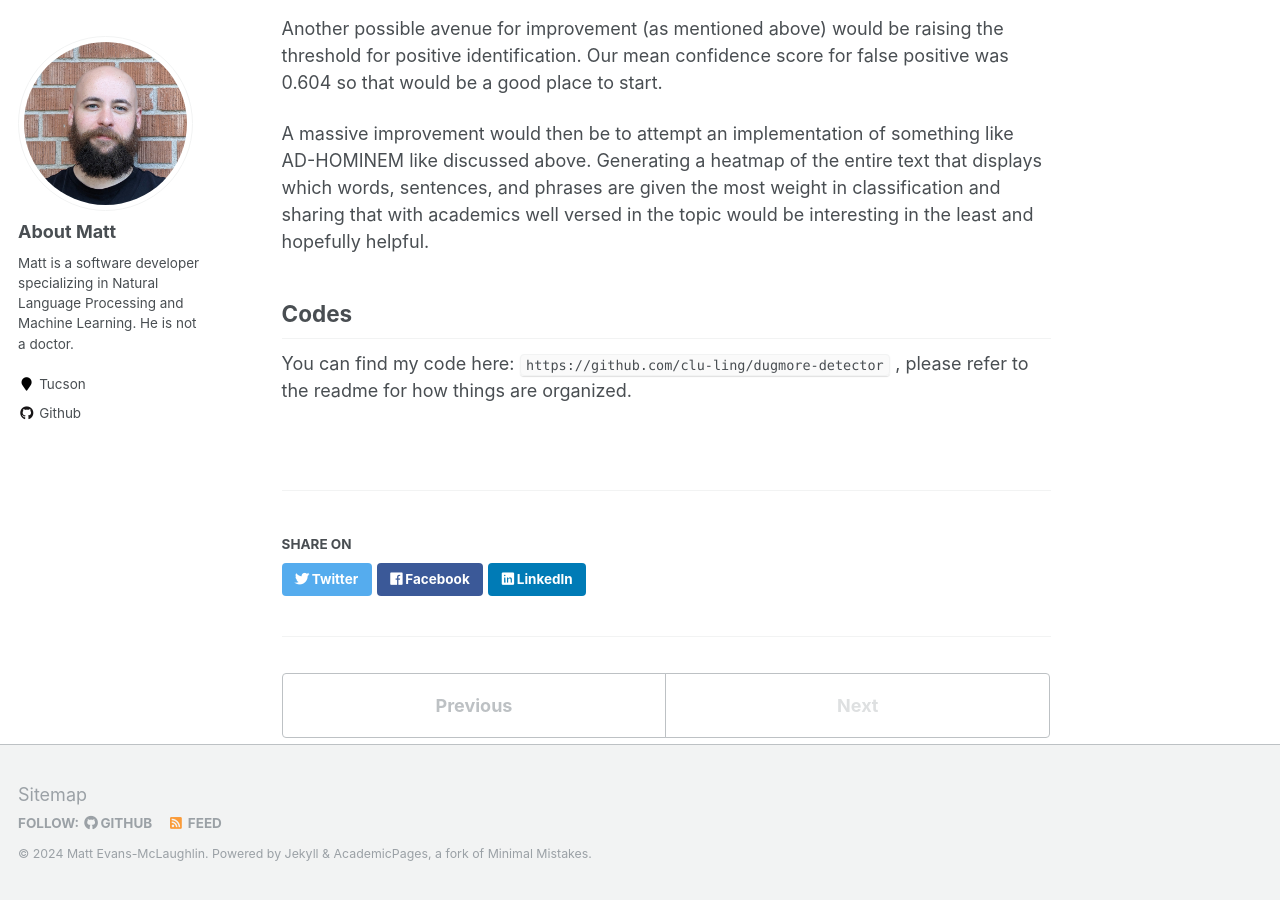
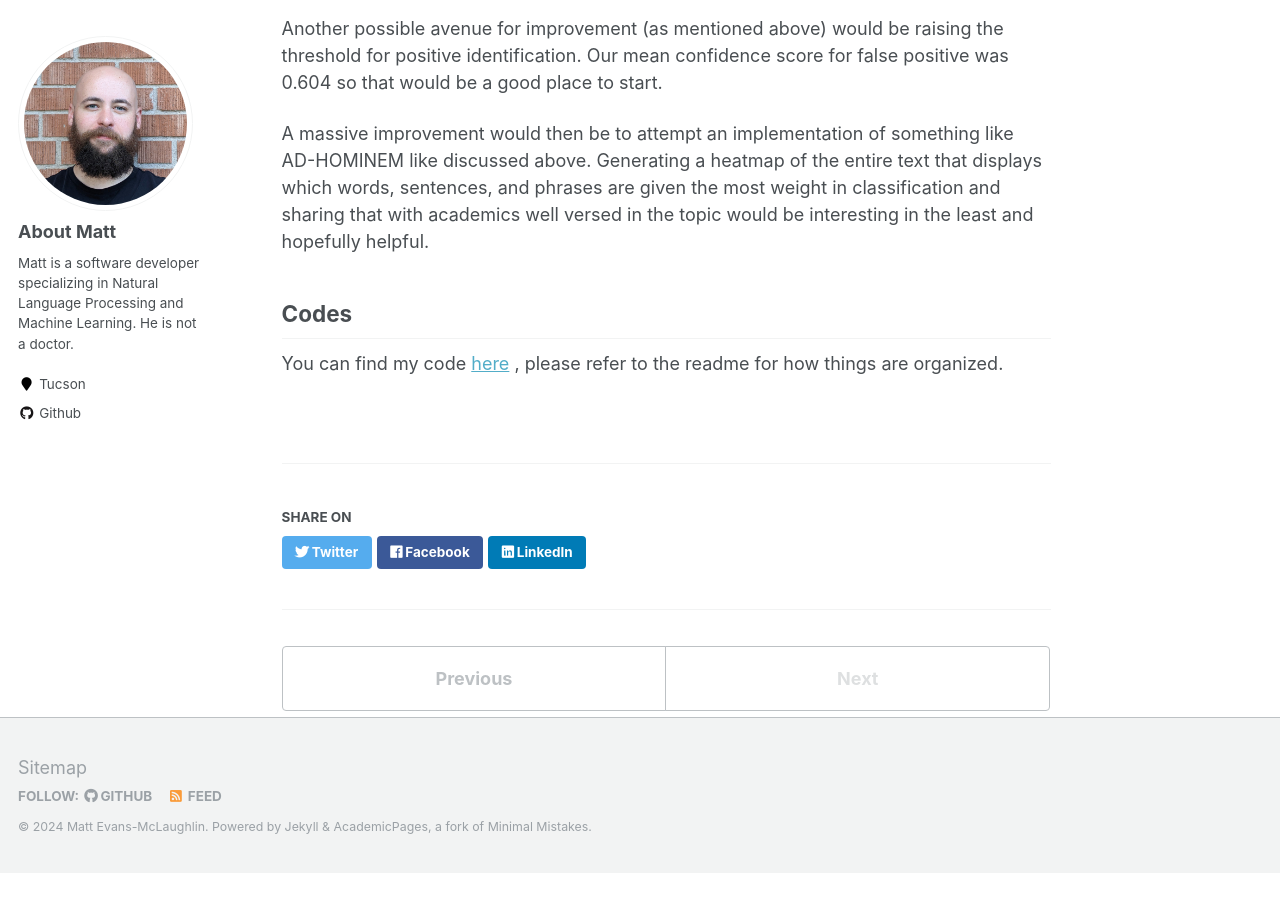
Before and after one commit to mc-wut/mc-wut.github.io, a Jekyll site: the page built from _portfolio/portfolio-3.md, in a window 1280 px wide and 900 px high, scrolled down 5082 px. Built offline with Jekyll 4.4.1, drawn with Linux system fonts in a browser that asks for light colours; after the commit the page ends 5955 px from its top, so only the background shows below that.

Commit message:
fixes github link

```diff
--- a/_portfolio/portfolio-3.md
+++ b/_portfolio/portfolio-3.md
@@ -140,4 +140,4 @@ A massive improvement would then be to attempt an implementation of something li
 
 ## Codes
 
-You can find my code here: `https://github.com/clu-ling/dugmore-detector` , please refer to the readme for how things are organized.
+You can find my code [here](https://github.com/clu-ling/dugmore-detector) , please refer to the readme for how things are organized.
```
